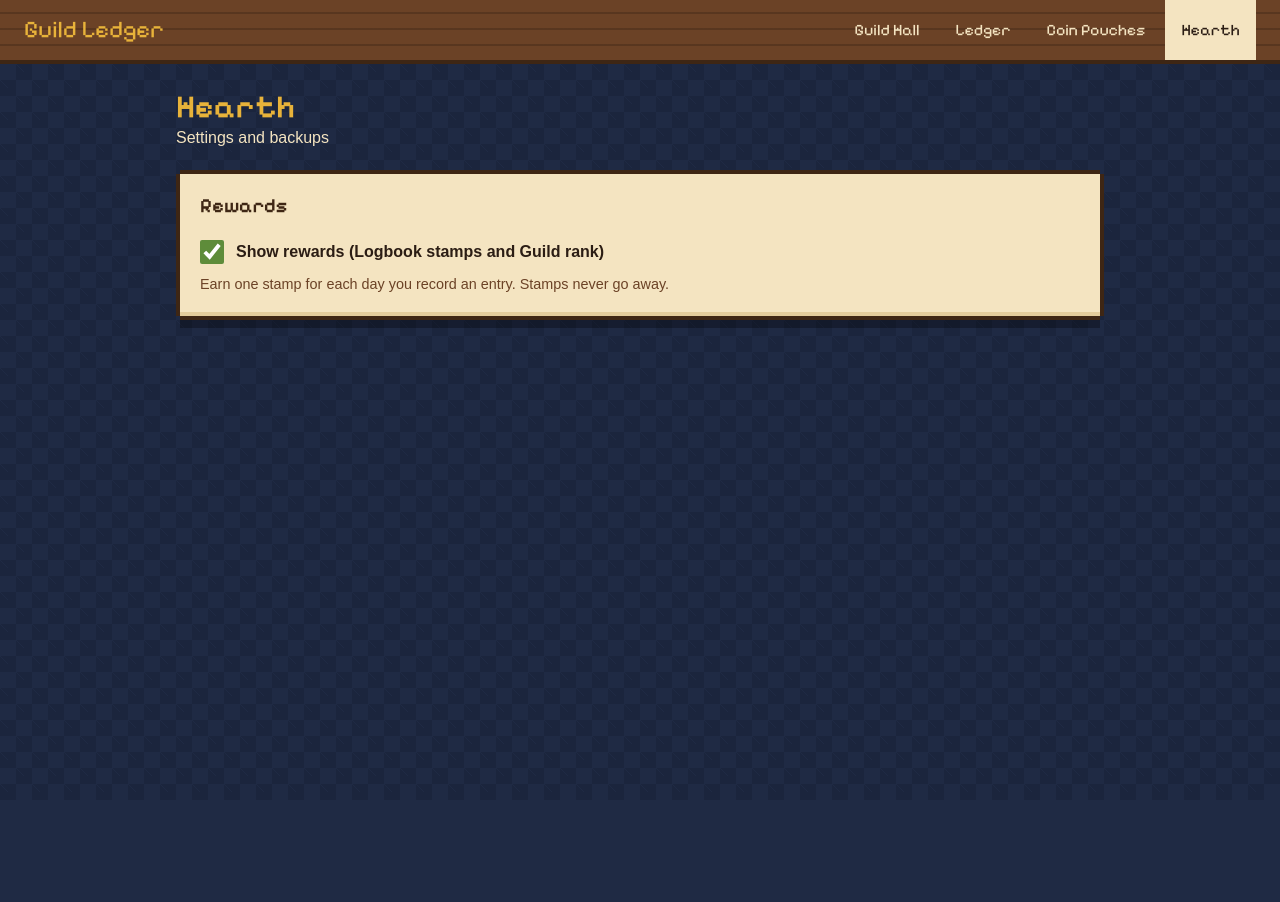
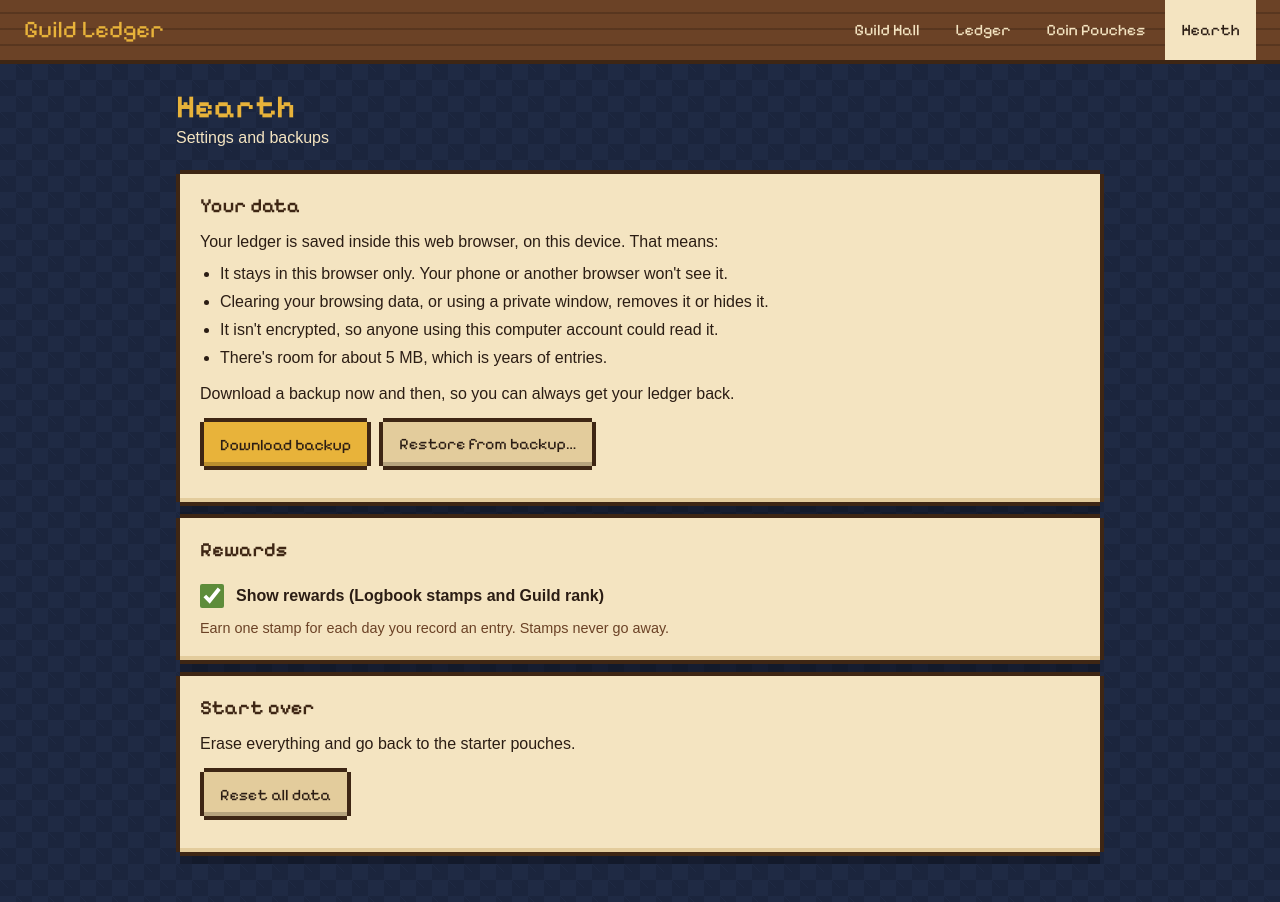
Before and after one commit to Thaddeus-25/guild-ledger, a Next.js app: page /hearth in a window 1280 px wide. Shown: the top 902 px of the page. Before the commit the page ends 800 px from the top, so only its background shows below. Built offline with nearby package versions, Linux system fonts and the light colour scheme; a web font is replaced by a local one.

Commit message:
Add backup, restore and reset

```diff
--- a/app/hearth/hearth.module.css
+++ b/app/hearth/hearth.module.css
@@ -13,3 +13,44 @@
   accent-color: var(--moss);
   cursor: pointer;
 }
+
+.limits {
+  margin: 8px 0 12px 20px;
+}
+
+.limits li {
+  margin-bottom: 4px;
+}
+
+.actions {
+  display: flex;
+  flex-wrap: wrap;
+  gap: 8px;
+  margin: 12px 0;
+}
+
+/* The file picker's real input is hidden; its label is styled as a button. */
+.fileInput {
+  position: absolute;
+  width: 1px;
+  height: 1px;
+  opacity: 0;
+}
+
+.fileInput:focus-visible + label {
+  outline: 3px solid var(--wood-dark);
+  outline-offset: 2px;
+}
+
+.success {
+  padding: 8px 12px;
+  background: var(--parchment-dark);
+  border-left: var(--px) solid var(--moss);
+}
+
+.error {
+  padding: 8px 12px;
+  background: var(--parchment-dark);
+  border-left: var(--px) solid var(--amber);
+  font-weight: 700;
+}
--- a/app/hearth/page.tsx
+++ b/app/hearth/page.tsx
@@ -1,16 +1,90 @@
 "use client";
 
+import { useState } from "react";
 import PixelPanel from "@/components/PixelPanel";
+import { todayISO } from "@/lib/dates";
+import { downloadText } from "@/lib/download";
 import { useLedger } from "@/lib/LedgerContext";
+import { createStarterData } from "@/lib/starterData";
+import { parseBackup } from "@/lib/storage";
 import styles from "./hearth.module.css";
+
+type Notice = { kind: "success" | "error"; text: string } | null;
 
 export default function HearthPage() {
   const { data, dispatch } = useLedger();
+  const [notice, setNotice] = useState<Notice>(null);
+
+  function downloadBackup() {
+    downloadText(`guild-ledger-backup-${todayISO()}.json`, JSON.stringify(data, null, 2));
+    setNotice({ kind: "success", text: "Backup downloaded. Keep it somewhere safe." });
+  }
+
+  async function restoreBackup(event: React.ChangeEvent<HTMLInputElement>) {
+    const input = event.target;
+    const file = input.files?.[0];
+    // Clear the picker so choosing the same file again still triggers onChange.
+    input.value = "";
+    if (!file) return;
+
+    const backup = parseBackup(await file.text());
+    if (!backup) {
+      setNotice({ kind: "error", text: "That file isn't a Guild Ledger backup. Nothing was changed." });
+      return;
+    }
+    if (!window.confirm("This replaces all current data. Continue?")) return;
+
+    dispatch({ type: "replaceAll", data: backup });
+    setNotice({ kind: "success", text: "Backup restored." });
+  }
+
+  function resetEverything() {
+    const sure = window.confirm(
+      "Reset all data? Every entry, pouch and Logbook stamp will be erased. " +
+        "Download a backup first if you might want them back.",
+    );
+    if (!sure) return;
+    dispatch({ type: "replaceAll", data: createStarterData() });
+    setNotice({ kind: "success", text: "The ledger has been reset to a fresh start." });
+  }
 
   return (
     <>
       <h1 className="page-title">Hearth</h1>
       <p className="page-subtitle">Settings and backups</p>
+
+      {notice && (
+        <p role="status" className={notice.kind === "success" ? styles.success : styles.error}>
+          {notice.text}
+        </p>
+      )}
+
+      <PixelPanel title="Your data">
+        <p>Your ledger is saved inside this web browser, on this device. That means:</p>
+        <ul className={styles.limits}>
+          <li>It stays in this browser only. Your phone or another browser won&apos;t see it.</li>
+          <li>Clearing your browsing data, or using a private window, removes it or hides it.</li>
+          <li>It isn&apos;t encrypted, so anyone using this computer account could read it.</li>
+          <li>There&apos;s room for about 5 MB, which is years of entries.</li>
+        </ul>
+        <p>Download a backup now and then, so you can always get your ledger back.</p>
+
+        <div className={styles.actions}>
+          <button type="button" className="button" onClick={downloadBackup}>
+            Download backup
+          </button>
+          <input
+            id="restore-file"
+            className={styles.fileInput}
+            type="file"
+            accept="application/json,.json"
+            onChange={restoreBackup}
+          />
+          <label htmlFor="restore-file" className="button button-quiet">
+            Restore from backup…
+          </label>
+        </div>
+      </PixelPanel>
 
       <PixelPanel title="Rewards">
         <label className={styles.checkbox}>
@@ -26,6 +100,15 @@ export default function HearthPage() {
           Earn one stamp for each day you record an entry. Stamps never go away.
         </p>
       </PixelPanel>
+
+      <PixelPanel title="Start over">
+        <p>Erase everything and go back to the starter pouches.</p>
+        <div className={styles.actions}>
+          <button type="button" className="button button-quiet" onClick={resetEverything}>
+            Reset all data
+          </button>
+        </div>
+      </PixelPanel>
     </>
   );
 }
--- a/lib/storage.ts
+++ b/lib/storage.ts
@@ -91,13 +91,19 @@ export function loadSave(): LoadResult {
   }
   if (raw === null) return { kind: "empty" };
 
+  const data = parseBackup(raw);
+  return data ? { kind: "ok", data } : { kind: "corrupt", raw };
+}
+
+// Turns saved text (from localStorage or a backup file) into ledger data,
+// or null if it isn't a valid Guild Ledger save.
+export function parseBackup(text: string): SaveFile | null {
   try {
-    const data = validateSaveFile(JSON.parse(raw));
-    if (data) return { kind: "ok", data };
+    return validateSaveFile(JSON.parse(text));
   } catch {
     // JSON.parse throws on text that isn't JSON at all.
+    return null;
   }
-  return { kind: "corrupt", raw };
 }
 
 // Returns false if the browser refused to save (full or blocked storage).
```
Also changed, not shown: 1 other file (tests, documents, lock files or other folders).
